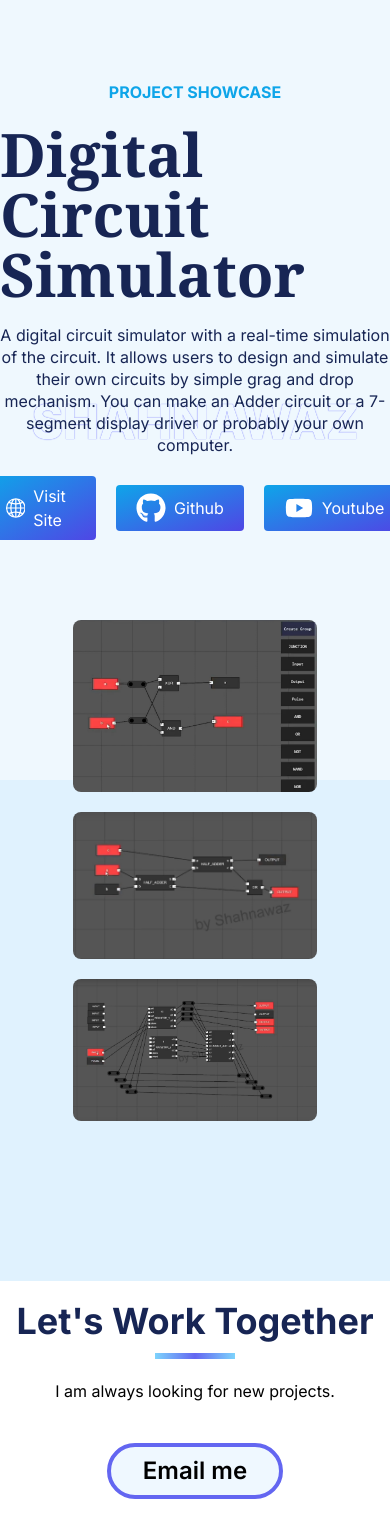
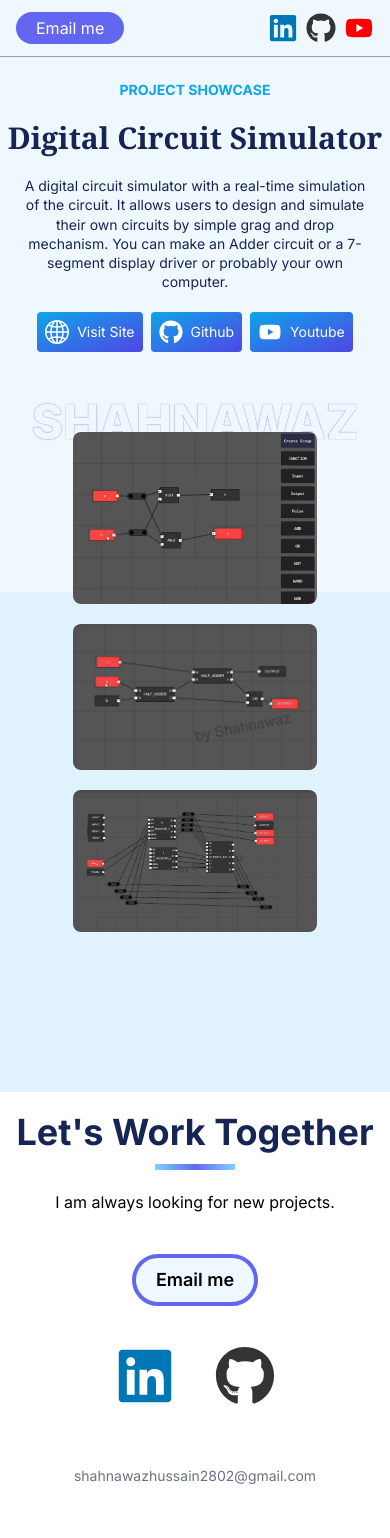
Before and after one commit to ShahnawazHussain28/portfolio, a Next.js app: page /projects/circuitsim in a window 390 px wide. Shown: the top 1538 px of the page. Built offline with nearby package versions, Linux system fonts and the light colour scheme.

Commit message:
improved navbar

```diff
--- a/app/components/LetsWork.jsx
+++ b/app/components/LetsWork.jsx
@@ -12,22 +12,24 @@ export default function LetsWork() {
 
       <Link
         href={"mailto:shahnawazhussain2802@gmail.com"}
-        className="py-2 mt-10 px-8 rounded-full text-2xl font-semibold border-4 border-indigo-500 bg-[#eff8ff] hover:bg-indigo-500 hover:text-white transition"
+        className="py-2 mt-10 px-5 sm:px-8 rounded-full text-lg md:text-2xl font-semibold border-4 border-indigo-500 bg-[#eff8ff] hover:bg-indigo-500 hover:text-white transition"
       >
         Email me
       </Link>
-      <div className="flex gap-16 my-10">
+      <div className="flex gap-10 my-10 md:gap-16">
         <Link
           target="_blank"
           href="https://www.linkedin.com/in/shahnawaz-hussain-110919227/"
         >
-          <FaLinkedin className="text-8xl text-[#0077B5] hover:scale-105 transition" />
+          <FaLinkedin className="text-6xl md:text-8xl text-[#0077B5] hover:scale-105 transition" />
         </Link>
         <Link target="_blank" href="https://github.com/ShahnawazHussain28/">
-          <FaGithub className="text-8xl text-[#333] hover:scale-105 transition" />
+          <FaGithub className="text-6xl md:text-8xl text-[#333] hover:scale-105 transition" />
         </Link>
       </div>
-      <p className="mt-5 text-gray-500">shahnawazhussain2802@gmail.com</p>
+      <p className="mt-5 text-sm text-gray-500 md:text-base">
+        shahnawazhussain2802@gmail.com
+      </p>
     </div>
   );
 }
--- a/app/components/Navbar.jsx
+++ b/app/components/Navbar.jsx
@@ -1,17 +1,25 @@
+"use client";
 import Link from "next/link";
+import { usePathname } from "next/navigation";
 import React from "react";
+import { AiFillYoutube } from "react-icons/ai";
 import { FaGithub, FaLinkedin } from "react-icons/fa6";
 
 export default function Navbar() {
+  const pathname = usePathname();
   return (
-    <div className="fixed top-0 left-0 py-3 px-8 w-screen bg-[#eff8ff] border-b border-gray-400 flex justify-between sm:justify-evenly z-[500]">
+    <div
+      className={`fixed top-0 left-0 py-3 md:px-8 px-4 w-screen bg-[#eff8ff] border-b border-gray-400 flex justify-between z-[500] ${pathname === "/" ? "sm:justify-evenly" : ""}`}
+    >
       <Link
         href={"mailto:shahnawazhussain2802@gmail.com"}
         className="py-1 px-5 text-white bg-indigo-500 hover:bg-[#eff8ff] rounded-full hover:outline hover:text-black outline-indigo-500 transition-all"
       >
         Email me
       </Link>
-      <div className="hidden gap-4 items-center font-bold sm:flex">
+      <div
+        className={`hidden gap-4 items-center font-bold ${pathname == "/" ? "sm:flex" : ""}`}
+      >
         <Link href="#hello">Hello</Link>
         <Link href="#experience">Experience</Link>
         <Link href="#projects">Projects</Link>
@@ -19,15 +27,18 @@ export default function Navbar() {
         <Link href="#contact">Contact</Link>
       </div>
 
-      <div className="flex gap-4 items-center font-bold">
+      <div className="flex gap-2 items-center font-bold md:gap-4">
         <Link
           target="_blank"
           href="https://www.linkedin.com/in/shahnawaz-hussain-110919227/"
         >
-          <FaLinkedin className="text-3xl text-[#0077B5] hover:scale-105 transition" />
+          <FaLinkedin className="text-3xl text-[#0077B5]" />
         </Link>
         <Link target="_blank" href="https://github.com/ShahnawazHussain28/">
-          <FaGithub className="text-3xl text-[#333] hover:scale-105 transition" />
+          <FaGithub className="text-3xl text-[#333]" />
+        </Link>
+        <Link target="_blank" href="https://www.youtube.com/@codeuniverse9015">
+          <AiFillYoutube className="text-3xl text-[#FF0000]" />
         </Link>
       </div>
     </div>
--- a/app/layout.js
+++ b/app/layout.js
@@ -1,5 +1,6 @@
 import { Inter } from "next/font/google";
 import "./globals.css";
+import Navbar from "./components/Navbar";
 
 const inter = Inter({ subsets: ["latin"] });
 
--- a/app/projects/[name]/page.jsx
+++ b/app/projects/[name]/page.jsx
@@ -7,23 +7,25 @@ import { BsGlobe2 } from "react-icons/bs";
 import { FaGithub } from "react-icons/fa";
 import { AiFillYoutube } from "react-icons/ai";
 import { projects } from "@/public/projects";
+import Navbar from "@/app/components/Navbar";
 
 export default function Project() {
   const params = useParams();
   const data = projects[params.name];
   return (
     <div className="w-full">
+      <Navbar />
       <div className="flex flex-col items-center w-full">
-        <h2 className="mt-20 font-bold uppercase text-sky-500">
+        <h2 className="mt-20 text-sm font-bold uppercase md:text-base text-sky-500">
           Project Showcase
         </h2>
-        <h1 className="mt-5 font-serif text-6xl font-bold text-blue-950">
+        <h1 className="mt-5 font-serif text-3xl font-bold text-center md:text-6xl text-blue-950">
           {data.title}
         </h1>
-        <p className="mt-5 max-w-2xl leading-snug text-center text-blue-950">
+        <p className="mx-5 mt-5 max-w-2xl text-sm leading-snug text-center md:text-base text-blue-950">
           {data.description}
         </p>
-        <div className="flex gap-5 items-center mt-5">
+        <div className="grid grid-flow-col gap-2 place-items-center mt-5 sm:gap-5">
           {["url", "github", "youtube"].map(
             (key) =>
               data[key] && (
@@ -31,14 +33,14 @@ export default function Project() {
                   key={key}
                   href={data[key]}
                   target="_blank"
-                  className="flex gap-2 items-center py-2 px-5 text-white bg-gradient-to-br to-indigo-600 rounded transition-all hover:to-indigo-700 from-sky-500 shadow-indigo-500 hover:shadow-[2px_4px_7px_skyblue] hover:from-sky-600"
+                  className="flex gap-2 items-center py-2 px-2 text-sm text-white bg-gradient-to-br to-indigo-600 rounded transition-all sm:px-5 sm:text-base hover:to-indigo-700 from-sky-500 shadow-indigo-500 hover:shadow-[2px_4px_7px_skyblue] hover:from-sky-600"
                 >
                   {key === "url" ? (
-                    <BsGlobe2 className="text-3xl" />
+                    <BsGlobe2 className="text-2xl md:text-3xl" />
                   ) : key === "github" ? (
-                    <FaGithub className="text-3xl" />
+                    <FaGithub className="text-2xl md:text-3xl" />
                   ) : (
-                    <AiFillYoutube className="text-3xl" />
+                    <AiFillYoutube className="text-2xl md:text-3xl" />
                   )}
                   <span>
                     {key === "url"
--- a/app/projects/layout.js
+++ /dev/null
@@ -1,12 +0,0 @@
-export const metadata = {
-  title: 'Next.js',
-  description: 'Generated by Next.js',
-}
-
-export default function RootLayout({ children }) {
-  return (
-    <html lang="en">
-      <body>{children}</body>
-    </html>
-  )
-}
--- a/app/projects/page.jsx
+++ /dev/null
@@ -1,3 +0,0 @@
-export default function page() {
-  return <div className="w-full"></div>;
-}
--- a/public/projects.js
+++ b/public/projects.js
@@ -50,6 +50,7 @@ export const projects = {
       "Unfair Chat is a full-featured chat app with a twist! Chat with friends, see their online status, and change your profile picture, all while having a little extra fun. This app lets you see who your friends are talking to, and even what they're typing... but hey, it's all just for laughs, right?",
     url: "https://unfairchat.onrender.com",
     github: "https://github.com/ShahnawazHussain28/unfair-chat-react/",
+    image: ["unfairchat-short.png"],
   },
   squidgame: {
     title: "Squid Game - Survival Island",
```
